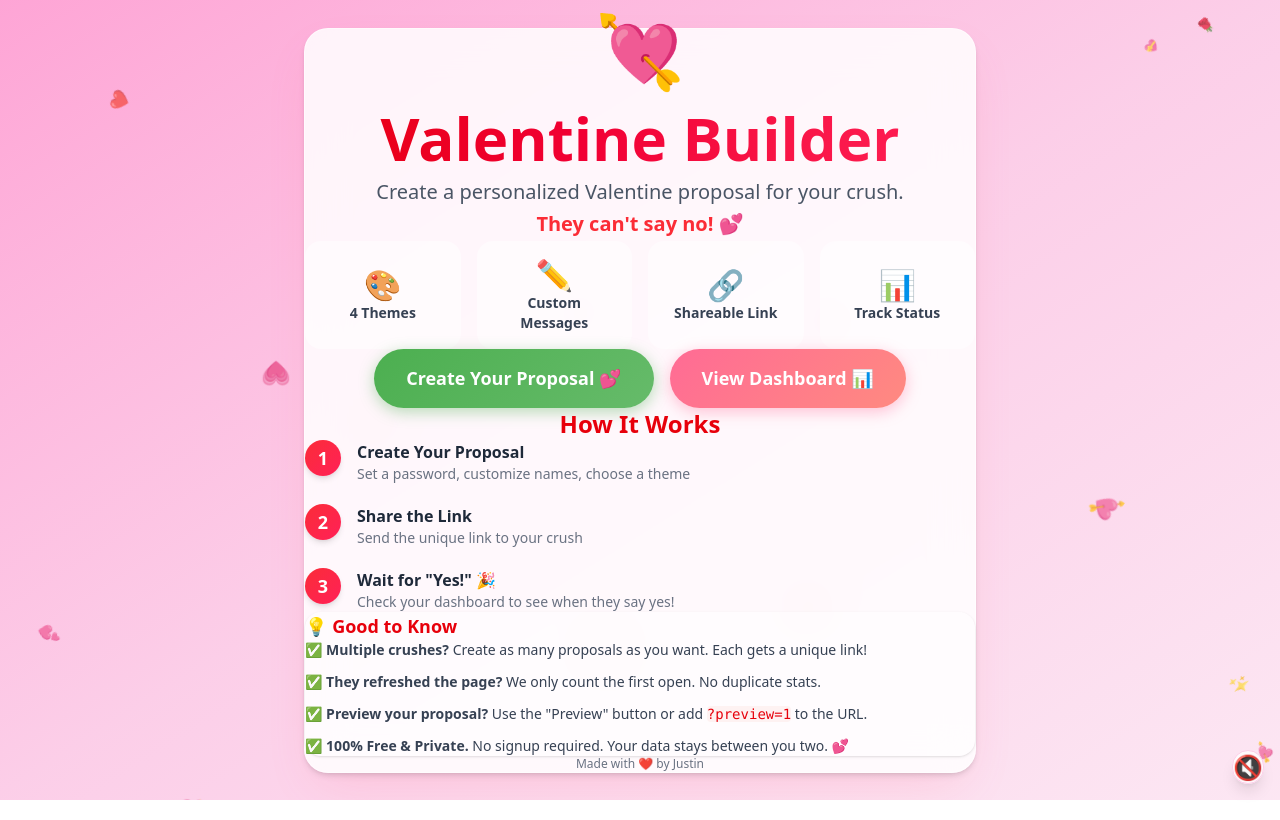
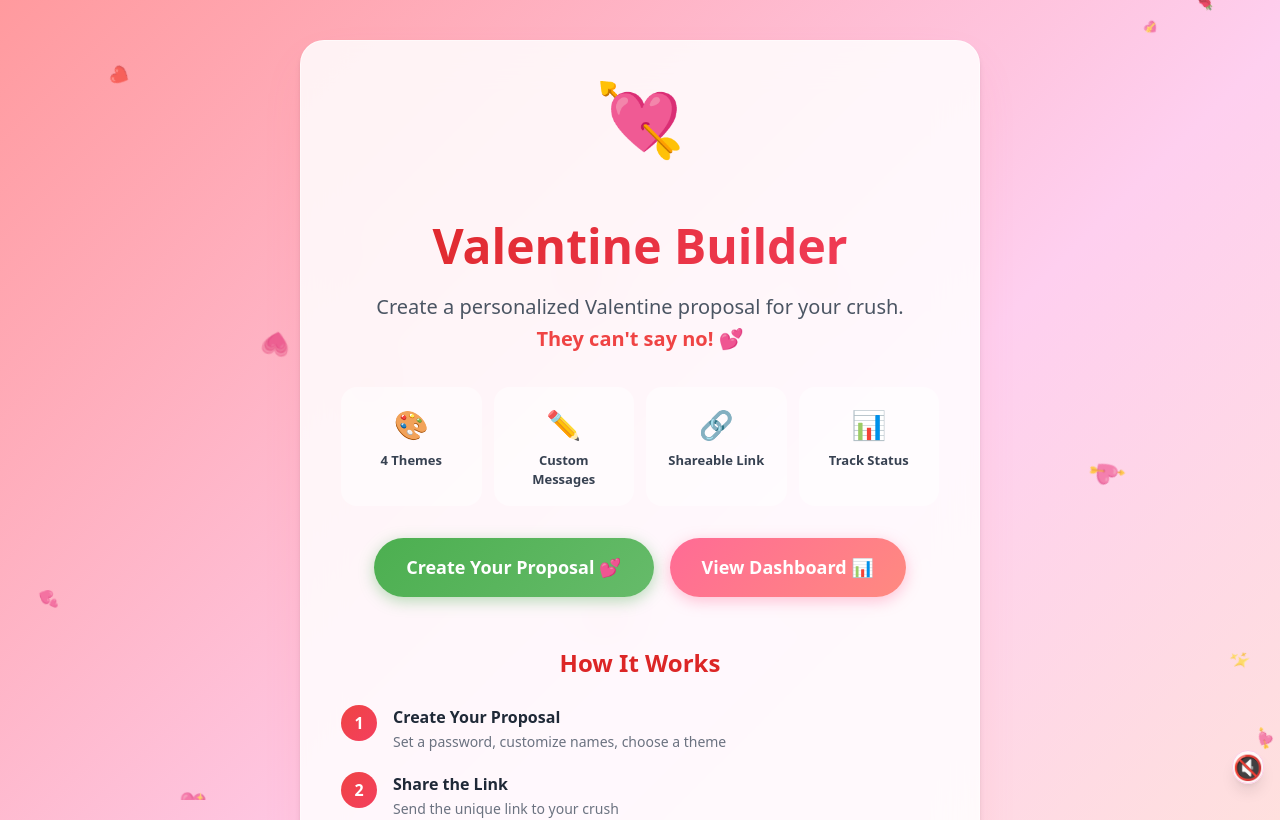
Before and after one commit to justinsaju21/valentines-day-fun-project, a Next.js app: page / in a window 1280 px wide. Shown: the top 820 px of the page. Built offline with nearby package versions, Linux system fonts and the light colour scheme.

Commit message:
fix: Async params handling for Next.js 15 and restore original landing page styles

```diff
--- a/src/app/page.tsx
+++ b/src/app/page.tsx
@@ -2,7 +2,14 @@ import Link from "next/link";
 
 export default function Home() {
   return (
-    <main className="min-h-screen bg-gradient-to-br from-pink-300 via-pink-200 to-pink-100 relative overflow-hidden flex flex-col">
+    <main
+      style={{
+        minHeight: "100vh",
+        background: "linear-gradient(135deg, #ff9a9e 0%, #fecfef 50%, #ffecd2 100%)",
+        position: "relative",
+        overflow: "hidden",
+      }}
+    >
       {/* Floating Hearts Background */}
       <div className="hearts-container">
         {[
@@ -48,69 +55,128 @@ export default function Home() {
       </div>
 
       {/* Hero Section */}
-      <div className="relative z-10 flex flex-col items-center justify-center min-h-screen px-4 py-10 w-full">
-        <div className="glass-card animate-fade-in-up p-8 md:p-12 max-w-2xl w-full text-center">
+      <div
+        style={{
+          position: "relative",
+          zIndex: 10,
+          display: "flex",
+          flexDirection: "column",
+          alignItems: "center",
+          justifyContent: "center",
+          minHeight: "100vh",
+          padding: "40px 20px",
+        }}
+      >
+        <div
+          className="glass-card animate-fade-in-up"
+          style={{
+            padding: "48px 40px",
+            maxWidth: "680px",
+            width: "100%",
+            textAlign: "center",
+          }}
+        >
           {/* Logo */}
-          <div className="text-6xl md:text-7xl mb-6 animate-bounce-slow">
+          <div style={{ fontSize: "72px", marginBottom: "20px" }} className="animate-bounce-slow">
             💘
           </div>
 
           {/* Title */}
-          <h1 className="text-4xl md:text-6xl font-extrabold bg-gradient-to-r from-red-600 to-rose-500 bg-clip-text text-transparent mb-4 leading-tight">
+          <h1
+            style={{
+              fontSize: "48px",
+              fontWeight: "800",
+              background: "linear-gradient(135deg, #dc2626, #f43f5e)",
+              WebkitBackgroundClip: "text",
+              WebkitTextFillColor: "transparent",
+              backgroundClip: "text",
+              marginBottom: "16px",
+              lineHeight: "1.2",
+            }}
+          >
             Valentine Builder
           </h1>
 
           {/* Subtitle */}
-          <p className="text-lg md:text-xl text-gray-600 mb-8 leading-relaxed">
+          <p style={{ fontSize: "20px", color: "#4b5563", marginBottom: "32px", lineHeight: "1.6" }}>
             Create a personalized Valentine proposal for your crush.
             <br />
-            <span className="text-red-500 font-bold block mt-2">They can&apos;t say no! 💕</span>
+            <span style={{ color: "#ef4444", fontWeight: "600" }}>They can&apos;t say no! 💕</span>
           </p>
 
           {/* Features Grid */}
-          <div className="grid grid-cols-2 sm:grid-cols-4 gap-4 mb-8">
+          <div
+            style={{
+              display: "grid",
+              gridTemplateColumns: "repeat(4, 1fr)",
+              gap: "12px",
+              marginBottom: "32px",
+            }}
+          >
             {[
               { emoji: "🎨", text: "4 Themes" },
               { emoji: "✏️", text: "Custom Messages" },
               { emoji: "🔗", text: "Shareable Link" },
               { emoji: "📊", text: "Track Status" },
             ].map((feature, i) => (
-              <div key={i} className="feature-card flex flex-col items-center justify-center p-4">
-                <div className="text-3xl mb-2">{feature.emoji}</div>
-                <div className="text-sm font-bold text-gray-700">{feature.text}</div>
+              <div key={i} className="feature-card">
+                <div style={{ fontSize: "28px", marginBottom: "6px" }}>{feature.emoji}</div>
+                <div style={{ fontSize: "13px", fontWeight: "600", color: "#374151" }}>{feature.text}</div>
               </div>
             ))}
           </div>
 
           {/* CTA Buttons */}
-          <div className="flex flex-col sm:flex-row gap-4 justify-center items-center w-full">
-            <Link href="/create" className="btn-primary btn-grow w-full sm:w-auto text-center">
+          <div style={{ display: "flex", gap: "16px", justifyContent: "center", flexWrap: "wrap" }}>
+            <Link href="/create" className="btn-primary btn-grow">
               Create Your Proposal 💕
             </Link>
-            <Link href="/dashboard" className="btn-secondary btn-grow w-full sm:w-auto text-center">
+            <Link href="/dashboard" className="btn-secondary btn-grow">
               View Dashboard 📊
             </Link>
           </div>
 
           {/* How It Works */}
-          <div className="mt-12 text-left w-full">
-            <h2 className="text-2xl font-bold text-red-600 mb-6 text-center">
+          <div style={{ marginTop: "48px", textAlign: "left" }}>
+            <h2
+              style={{
+                fontSize: "24px",
+                fontWeight: "700",
+                color: "#dc2626",
+                marginBottom: "24px",
+                textAlign: "center",
+              }}
+            >
               How It Works
             </h2>
 
-            <div className="flex flex-col gap-5">
+            <div style={{ display: "flex", flexDirection: "column", gap: "20px" }}>
               {[
                 { step: 1, title: "Create Your Proposal", desc: "Set a password, customize names, choose a theme" },
                 { step: 2, title: "Share the Link", desc: "Send the unique link to your crush" },
                 { step: 3, title: 'Wait for "Yes!" 🎉', desc: "Check your dashboard to see when they say yes!" },
               ].map((item) => (
-                <div key={item.step} className="flex items-start gap-4">
-                  <div className="w-9 h-9 rounded-full bg-gradient-to-br from-red-500 to-rose-500 text-white flex items-center justify-center font-bold text-lg flex-shrink-0 shadow-md">
+                <div key={item.step} style={{ display: "flex", alignItems: "flex-start", gap: "16px" }}>
+                  <div
+                    style={{
+                      width: "36px",
+                      height: "36px",
+                      borderRadius: "50%",
+                      background: "linear-gradient(135deg, #ef4444, #f43f5e)",
+                      color: "white",
+                      display: "flex",
+                      alignItems: "center",
+                      justifyContent: "center",
+                      fontWeight: "700",
+                      fontSize: "16px",
+                      flexShrink: 0,
+                    }}
+                  >
                     {item.step}
                   </div>
                   <div>
-                    <div className="font-semibold text-gray-800 text-base">{item.title}</div>
-                    <div className="text-gray-500 text-sm mt-0.5">{item.desc}</div>
+                    <div style={{ fontWeight: "600", color: "#1f2937", fontSize: "16px" }}>{item.title}</div>
+                    <div style={{ color: "#6b7280", fontSize: "14px", marginTop: "2px" }}>{item.desc}</div>
                   </div>
                 </div>
               ))}
@@ -118,22 +184,22 @@ export default function Home() {
           </div>
 
           {/* Tips & FAQ */}
-          <div className="mt-8 text-left bg-white/40 rounded-2xl p-6 shadow-sm">
-            <h3 className="text-lg font-bold text-red-600 mb-4 flex items-center gap-2">
-              💡 Good to Know
-            </h3>
-            <div className="flex flex-col gap-3 text-sm text-gray-700">
+          <div style={{ marginTop: "32px", textAlign: "left", background: "rgba(255,255,255,0.4)", borderRadius: "16px", padding: "24px" }}>
+            <h3 style={{ fontSize: "18px", fontWeight: "700", color: "#dc2626", marginBottom: "16px" }}>💡 Good to Know</h3>
+            <div style={{ display: "flex", flexDirection: "column", gap: "12px", fontSize: "14px", color: "#374151" }}>
               <div>✅ <strong>Multiple crushes?</strong> Create as many proposals as you want. Each gets a unique link!</div>
-              <div>✅ <strong>They refreshed the page?</strong> We only count the first open. No duplicate stats.</div>
-              <div>✅ <strong>Preview your proposal?</strong> Use the "Preview" button or add <code className="bg-red-50 text-red-600 px-1 rounded">?preview=1</code> to the URL.</div>
-              <div>✅ <strong>100% Free & Private.</strong> No signup required. Your data stays between you two. 💕</div>
+              <div>✅ <strong>They refreshed the page?</strong> We only count the first open. No duplicates.</div>
+              <div>✅ <strong>Preview your proposal?</strong> Use the &quot;Preview&quot; button - it won&apos;t count as them opening it.</div>
+              <div>✅ <strong>Forgot your Reference ID?</strong> Check your browser history for the customize page URL.</div>
+              <div>✅ <strong>100% Free &amp; Private.</strong> No signup required. Your data stays between you two. 💕</div>
             </div>
           </div>
+        </div>
 
-          <p className="text-gray-500 mt-8 text-xs">
-            Made with ❤️ by Justin
-          </p>
-        </div>
+        {/* Footer */}
+        <p style={{ color: "#6b7280", marginTop: "32px", fontSize: "14px" }}>
+          Made with ❤️ by Justin
+        </p>
       </div>
     </main>
   );
--- a/src/app/v/[refId]/page.tsx
+++ b/src/app/v/[refId]/page.tsx
@@ -4,8 +4,8 @@ import ProposalClient from './ProposalClient';
 import { ThemeKey } from '@/lib/themes';
 
 interface Props {
-    params: { refId: string };
-    searchParams: { [key: string]: string | string[] | undefined };
+    params: Promise<{ refId: string }>;
+    searchParams: Promise<{ [key: string]: string | string[] | undefined }>;
 }
 
 // Ensure dynamic rendering to fetch fresh data
@@ -14,7 +14,8 @@ export const dynamic = 'force-dynamic';
 export async function generateMetadata(
     { params }: Props
 ): Promise<Metadata> {
-    const proposal = await findProposalByRefId(params.refId);
+    const { refId } = await params;
+    const proposal = await findProposalByRefId(refId);
 
     if (!proposal) {
         return {
@@ -23,7 +24,7 @@ export async function generateMetadata(
     }
 
     const title = proposal.crushName
-        ? `${proposal.creatorName} has a specific question for ${proposal.crushName}...`
+        ? `${proposal.creatorName} has a question for ${proposal.crushName}...`
         : `${proposal.creatorName} has a question for you...`;
 
     return {
@@ -33,13 +34,14 @@ export async function generateMetadata(
             title: title,
             description: 'Will you be my Valentine? Click to see the surprise! 💕',
             type: 'website',
-            images: ['/og-image.png'], // You might want to dynamize this too based on theme eventually
+            images: ['/og-image.png'],
         },
     };
 }
 
 export default async function Page({ params }: Props) {
-    const proposal = await findProposalByRefId(params.refId);
+    const { refId } = await params;
+    const proposal = await findProposalByRefId(refId);
 
     // Convert to expected type (ThemeKey casting)
     const proposalData = proposal ? {
@@ -47,5 +49,5 @@ export default async function Page({ params }: Props) {
         theme: (proposal.theme as ThemeKey) || 'classic'
     } : null;
 
-    return <ProposalClient proposal={proposalData} refId={params.refId} />;
+    return <ProposalClient proposal={proposalData} refId={refId} />;
 }
```
